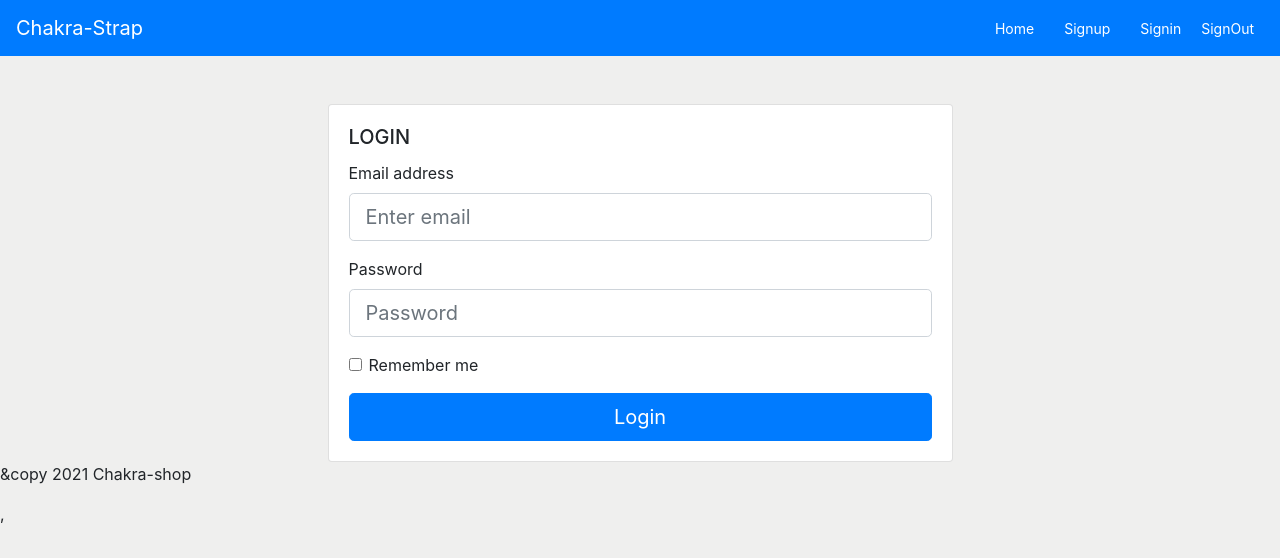
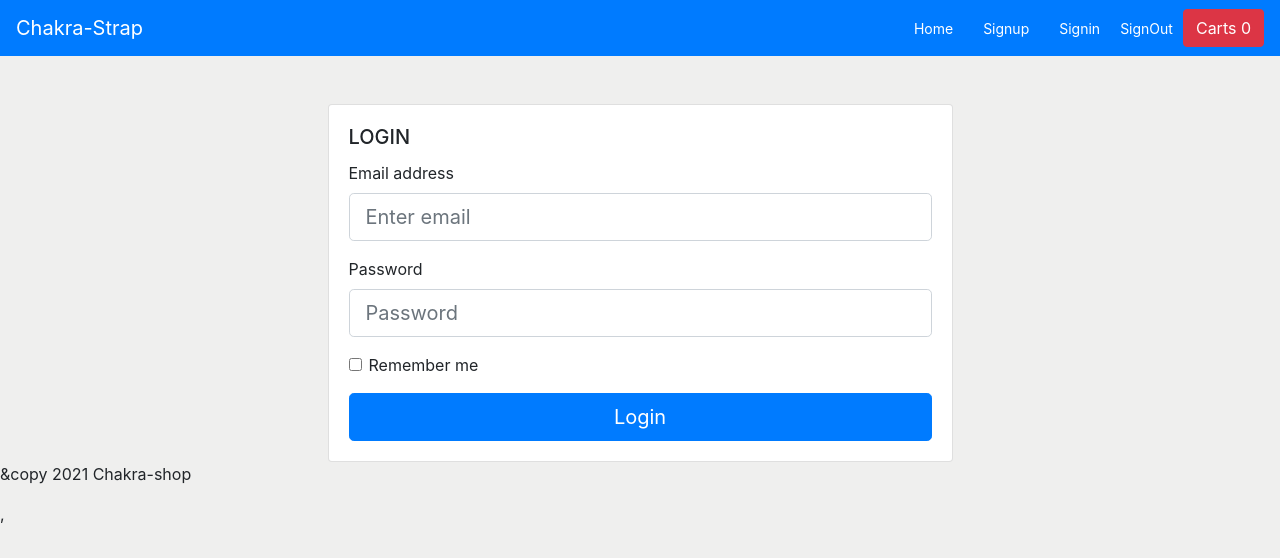
Before and after one commit to gaiyadev/eCommerce, a React (Create React App) app in the folder client/: page /signin in a window 1280 px wide. Shown: the top 558 px of the page. Built offline with nearby package versions, Linux system fonts and the light colour scheme.

Commit message:
Styling the home ui

```diff
--- a/client/src/components/Home/Home.jsx
+++ b/client/src/components/Home/Home.jsx
@@ -1,5 +1,5 @@
 import React from "react";
-import { Row, Col, Container } from "react-bootstrap";
+import {  Container } from "react-bootstrap";
 import Cart from "../Shop/Product";
 import Navbar from "../Navigation/Navbar";
 import { useQuery } from "@apollo/client";
--- a/client/src/components/Navigation/RightNavbar.jsx
+++ b/client/src/components/Navigation/RightNavbar.jsx
@@ -1,5 +1,5 @@
 import React from "react";
-import { Navbar, Nav, Container } from "react-bootstrap";
+import { Navbar, Button, Nav, Container } from "react-bootstrap";
 import "./Rightnav.css";
 import Logo from "./Logo";
 import { NavLink } from "react-router-dom";
@@ -32,6 +32,7 @@ const RightNavbar = () => {
               <SignOutLink />
             </Nav>
           </Navbar.Collapse>
+          <Button  className="btn btn-danger">Carts <span>0</span> </Button>
         </Navbar>
       </Container>
       <br />
--- a/client/src/components/Shop/Product.jsx
+++ b/client/src/components/Shop/Product.jsx
@@ -12,7 +12,7 @@ const Cart = ({ cart }) => {
   const cardList = cart.allProduct.map((cart) => {
     return (
       <Col md={3}>
-        <Card.Body key={cart._id}>
+        <Card.Body style={{ background: "#fff", margin: "5px" }} key={cart._id}>
           <Card.Title> {cart.name} </Card.Title>
           <Card.Subtitle className="mb-2 text-muted">
             {cart.price}
@@ -40,6 +40,7 @@ const Cart = ({ cart }) => {
   });
   return (
     <div>
+      <h3 className="text-center text-primary">All Product</h3>
       <Row>{cardList} </Row>
     </div>
   );
```
Also changed, not shown: 1 other file (tests, documents, lock files or other folders).
